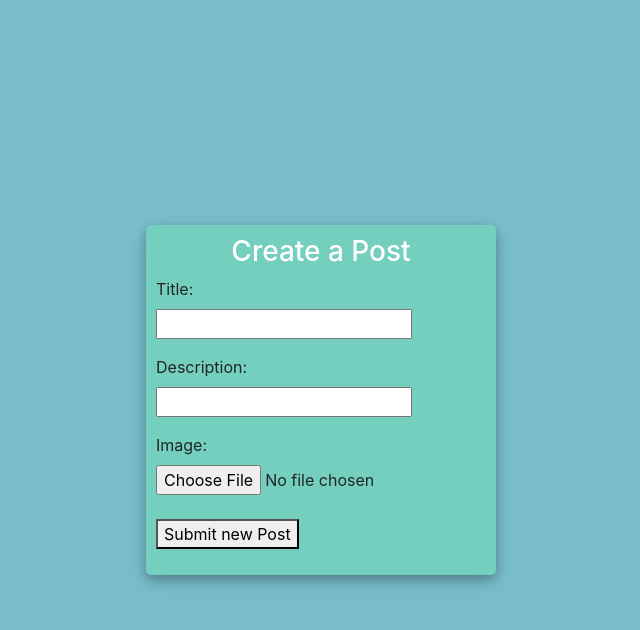
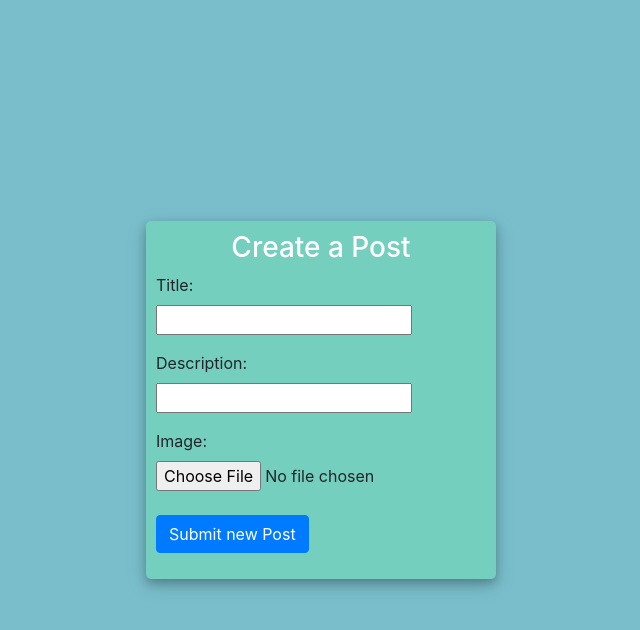
Before and after one commit to ovase214/Image_Uploader_app, a Django app: page /dashboard/ in a window 1280 px wide. Shown: the top 630 px of the page, without its empty margins (319-959 px from the left). Run offline with Django 4.2, Linux system fonts and the light colour scheme; a user stored in the database is signed in; some libraries are stand-ins or nearby versions.

Commit message:
Update dashboard.html

```diff
--- a/Img_uploader/MyPrj/templates/dashboard.html
+++ b/Img_uploader/MyPrj/templates/dashboard.html
@@ -98,7 +98,7 @@
                     <label>{{form.as_p}} </label>
 
                         <div class="vertical-center">
-                            <button type="submit" >Submit new Post  </button>
+                            <button type="submit" class="btn btn-primary" >Submit new Post  </button>
                         </div>
 
                 </form>
```
